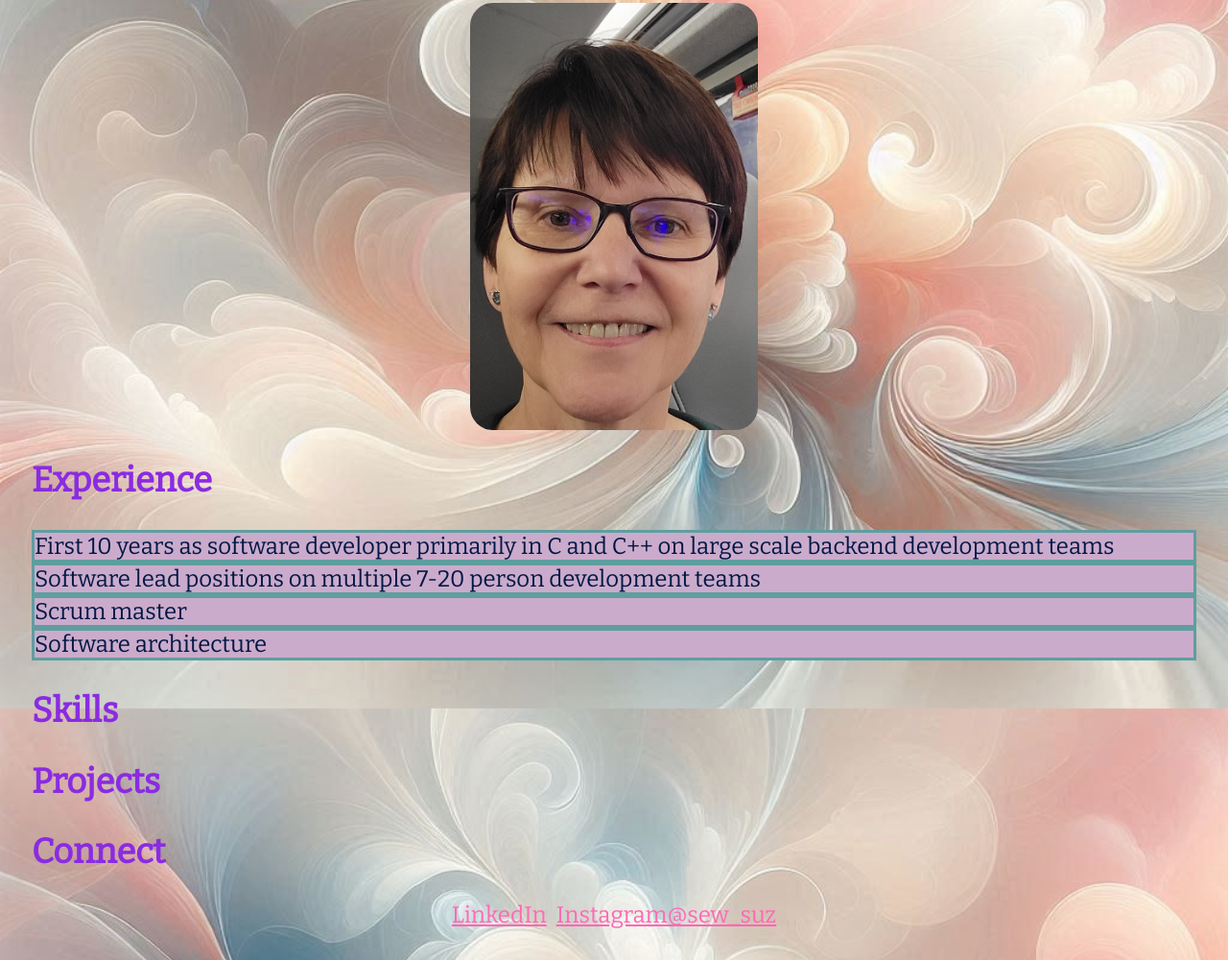
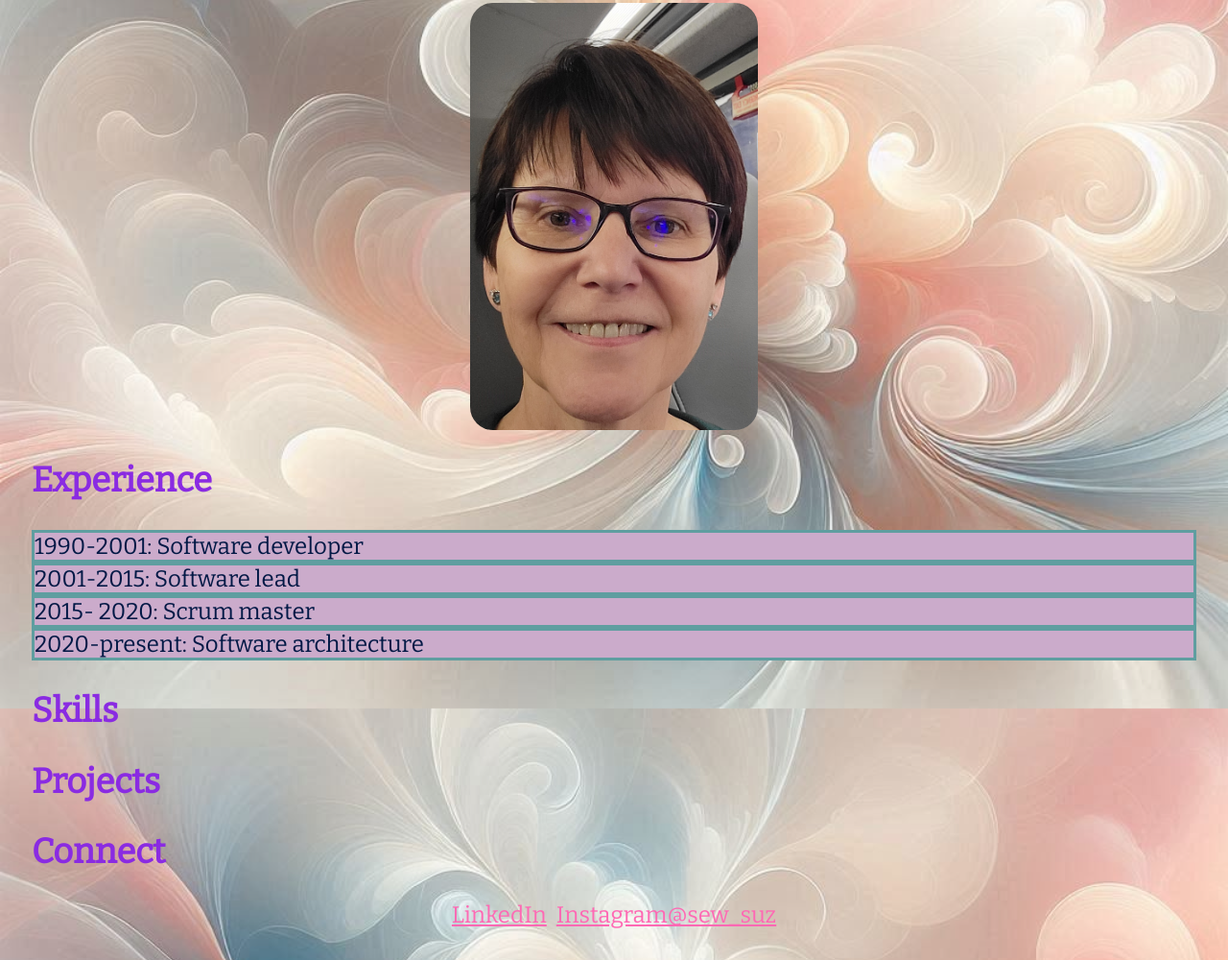
Before and after one commit to mannsn/suzy-mann-haumea-intro, a plain HTML site: page index.html in a window 1280 px wide. Shown: the part 542-1542 px from the top of the page at 96% size. Drawn offline with nearby package versions, Linux system fonts and the light colour scheme; a web font is replaced by a local one.

Commit message:
Fixed experience content

```diff
--- a/index.html
+++ b/index.html
@@ -37,10 +37,10 @@
 
    <h2 id="experience"> Experience</h2>
    <div class="experience-container">
-     <div>First 10 years as software developer primarily in C and C++ on large scale backend development teams</div>
-     <div>Software lead positions on multiple 7-20 person development teams</div>
-     <div>Scrum master</div>
-     <div>Software architecture</div>
+     <div>1990-2001: Software developer</div>
+     <div>2001-2015: Software lead</div>
+     <div>2015- 2020: Scrum master</div>
+     <div>2020-present: Software architecture</div>
    </div>
 
   <h2 id="skills">Skills</h2>
```
